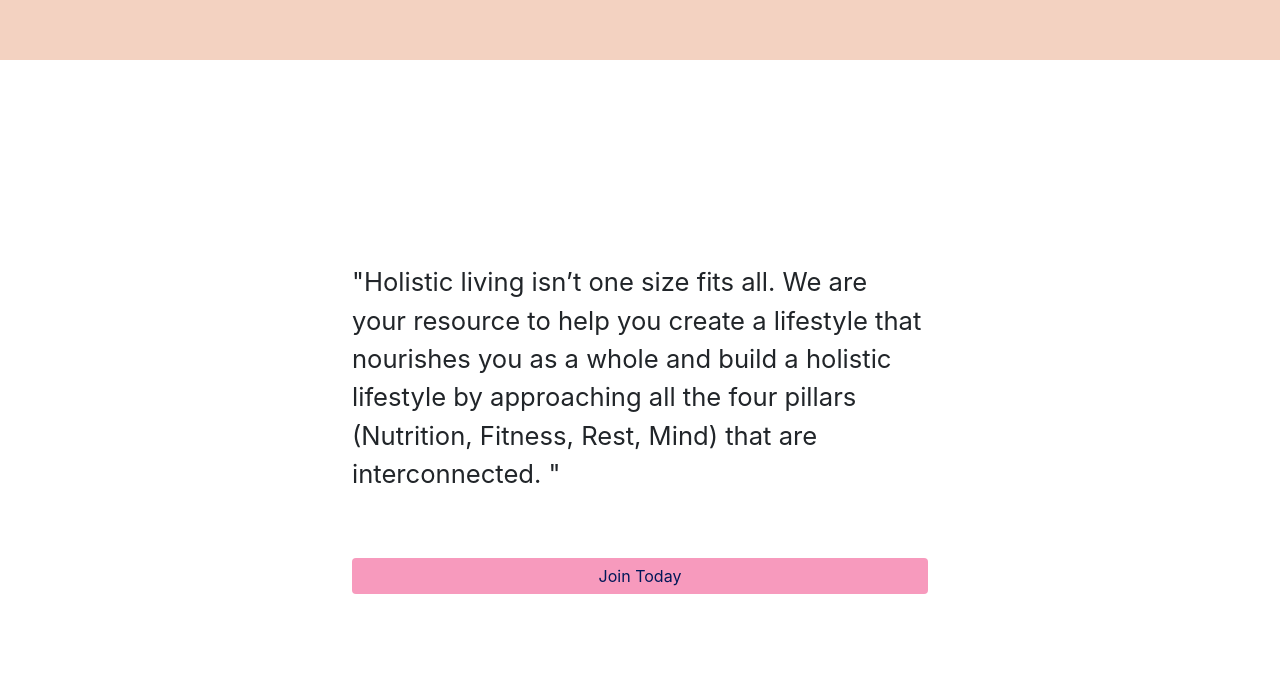
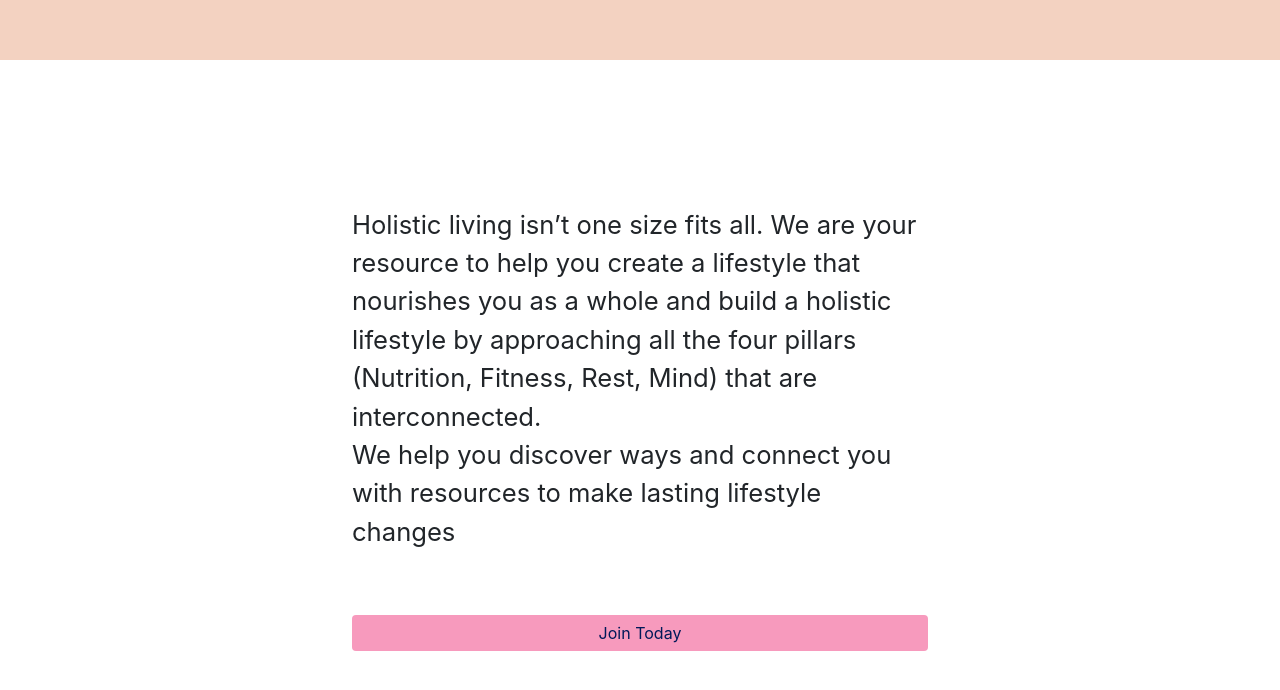
Before and after one commit to allyroo/hackathon-wellness, a React (Create React App) app: page /about in a window 1280 px wide. Shown: the part 2875-3565 px from the top of the page. Built offline with nearby package versions, Linux system fonts and the light colour scheme; a web font is replaced by a local one.

Commit message:
Udate testimonials content

```diff
--- a/src/pages/aboutComponents/Testimonials.jsx
+++ b/src/pages/aboutComponents/Testimonials.jsx
@@ -42,9 +42,10 @@ const Testimonials = () => {
                 </div>
             </Container>
             <Container className="bottom-container">
-                "Holistic living isn’t one size fits all. We are your resource to help you create a lifestyle
+                Holistic living isn’t one size fits all. We are your resource to help you create a lifestyle
                 that nourishes you as a whole and build a holistic lifestyle by approaching all the four pillars
-                (Nutrition, Fitness, Rest, Mind) that are interconnected. "
+                (Nutrition, Fitness, Rest, Mind) that are interconnected. <br />
+                We help you discover ways and connect you with resources to make lasting lifestyle changes
                 <a href="signup">
                     <Button className="join-btn btn-block button-class">
                         Join Today
```
